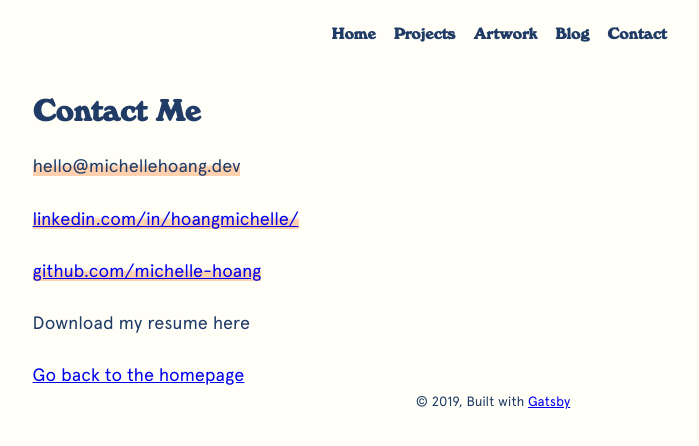
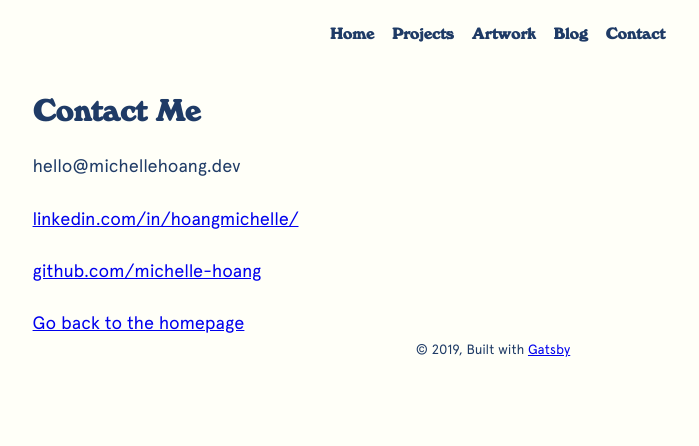
Before and after one commit to michelle-hoang/gatsby-site, a Gatsby site: page /contact-me in a window 1280 px wide. Shown: the whole page, without its empty margins (147-846 px from the left). Built offline with nearby package versions, Linux system fonts and the light colour scheme; Gatsby itself is replaced by a stand-in of ours.

Commit message:
updated nav

```diff
--- a/src/components/about.js
+++ b/src/components/about.js
@@ -26,7 +26,6 @@ export const About = () => {
             </span>
             .
           </p>
-
           <p style={{ textAlign: "left" }}>
             As a researcher, I loved the iterative process of experimental
             design, implementation, troubleshooting, and analysis.
--- a/src/components/header.js
+++ b/src/components/header.js
@@ -13,9 +13,9 @@ const Header = ({ siteTitle }) => (
       style={{
         display: `flex`,
         flexDirection: `row`,
-        justifyContent: `flex-start`,
-        margin: `0 25rem`,
-        maxWidth: 960,
+        justifyContent: `center`,
+        width: `100%`,
+        // maxWidth: 960,
         padding: `1.45rem 1.0875rem`,
       }}
     >
--- a/src/components/layout.css
+++ b/src/components/layout.css
@@ -64,9 +64,11 @@ a {
   -webkit-text-decoration-skip: objects;
 }
 a:active,
+a:visited,
 a:hover {
   color: #1f3b66;
   outline-width: 0;
+  text-decoration: none;
 }
 abbr[title] {
   border-bottom: none;
@@ -657,6 +659,8 @@ pre tt:after {
   .about {
     display: flex;
     flex-direction: row;
+
+    width: 50rem;
   }
 
   .pic {
--- a/src/pages/contact-me.js
+++ b/src/pages/contact-me.js
@@ -10,27 +10,18 @@ const ContactMe = () => (
     <h2>Contact Me</h2>
     <div className="container">
       <div>
+        <p>hello@michellehoang.dev</p>
         <p>
-          <span className="highlight">hello@michellehoang.dev</span>
-        </p>{" "}
-        <p>
-          <span className="highlight">
           <a href="https://www.linkedin.com/in/hoangmichelle">
             linkedin.com/in/hoangmichelle/
           </a>
-          </span>
         </p>
         <p>
-          <span className="highlight">
           <a href="https://www.github.com/michelle-hoang">
             github.com/michelle-hoang
           </a>
-          </span>
         </p>
-        <p>Download my resume here</p>
       </div>
-
-      <div></div>
     </div>
     <Link to="/">Go back to the homepage</Link>
   </Layout>
--- a/src/pages/index.js
+++ b/src/pages/index.js
@@ -9,6 +9,7 @@ import SEO from "../components/seo"
 const IndexPage = () => (
   <Layout>
     <SEO title="Home" />
+    <div className="container">
       <div style={{ textAlign: "center" }}>
         <h2>
           Hello there, <br />
@@ -17,6 +18,7 @@ const IndexPage = () => (
       </div>
       <About />
       <Skills />
+    </div>
   </Layout>
 )
 
```
Lines whose indentation alone changed are shown as unchanged.
